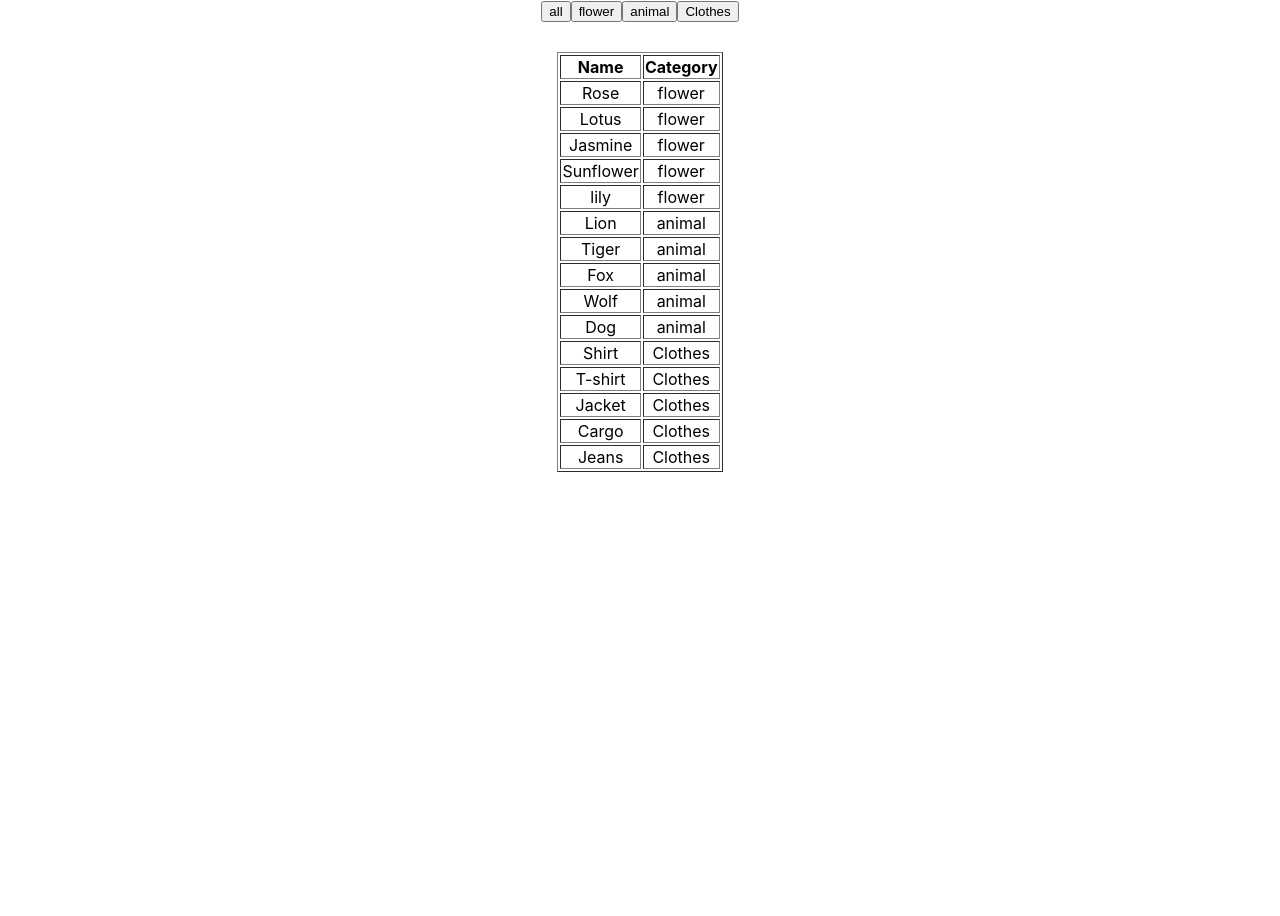
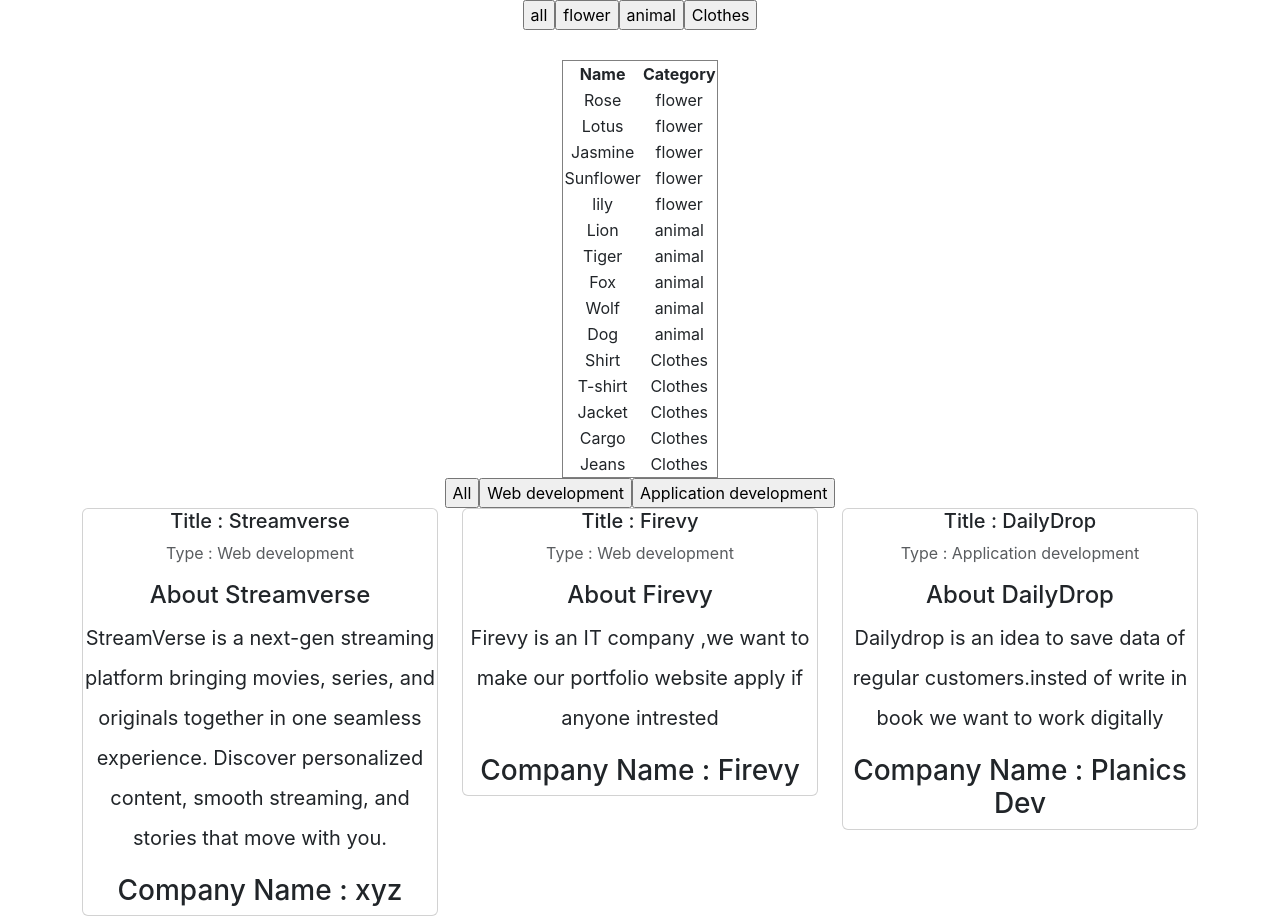
Before and after one commit to Kunalpipaliya/react_task, a React (Create React App) app: page / in a window 1280 px wide. Before the commit the page ends 800 px from the top, so only its background shows below. Built offline with nearby package versions, Linux system fonts and the light colour scheme.

Commit message:
filtering task done

```diff
--- a/package.json
+++ b/package.json
@@ -7,7 +7,9 @@
     "@testing-library/jest-dom": "^6.9.1",
     "@testing-library/react": "^16.3.2",
     "@testing-library/user-event": "^13.5.0",
+    "bootstrap": "^5.3.8",
     "react": "^19.2.4",
+    "react-bootstrap": "^2.10.10",
     "react-dom": "^19.2.4",
     "react-scripts": "5.0.1",
     "web-vitals": "^2.1.4"
--- a/public/index.html
+++ b/public/index.html
@@ -10,6 +10,12 @@
       content="Web site created using create-react-app"
     />
     <link rel="apple-touch-icon" href="%PUBLIC_URL%/logo192.png" />
+    <link
+  rel="stylesheet"
+  href="https://cdn.jsdelivr.net/npm/bootstrap@5.3.5/dist/css/bootstrap.min.css"
+  integrity="sha384-SgOJa3DmI69IUzQ2PVdRZhwQ+dy64/BUtbMJw1MZ8t5HZApcHrRKUc4W0kG879m7"
+  crossorigin="anonymous"
+/>
     <!--
       manifest.json provides metadata used when your web app is installed on a
       user's mobile device or desktop. See https://developers.google.com/web/fundamentals/web-app-manifest/
--- a/src/App.jsx
+++ b/src/App.jsx
@@ -1,11 +1,13 @@
 import logo from './logo.svg';
 import './App.css';
-import FilterCategory from './task/FilterCategory';
+import FilterCategory from './task/Filtering/FilterCategory';
+import Filteringjobs from './task/Filtering/Filteringjobs';
 
 function App() {
   return (
-    <div className="App">
+    <div className="App container">
       <FilterCategory/>
+      <Filteringjobs/>
     </div>
   );
 }
--- /dev/null
+++ b/src/task/Filtering/Filteringjobs.jsx
@@ -0,0 +1,70 @@
+import React, { useState } from 'react'
+import { Card, Col, Row } from 'react-bootstrap'
+
+const Filteringjobs = () => {
+    const [selectedJobtype, setJobtype] = useState('All')
+    let jobdata = [
+        {
+            title: "Streamverse",
+            desc: "StreamVerse is a next-gen streaming platform bringing movies, series, and originals together in one seamless experience. Discover personalized content, smooth streaming, and stories that move with you.",
+            type: "Web development",
+            company: "xyz"
+        },
+        {
+            title: "Firevy",
+            desc: "Firevy is an IT company ,we want to make our portfolio website apply if anyone intrested",
+            type: "Web development",
+            company: "Firevy"
+        },
+        {
+            title: "DailyDrop",
+            desc: "Dailydrop is an idea to save data of regular customers.insted of write in book we want to work digitally ",
+            type: "Application development",
+            company: "Planics Dev"
+        }
+
+    ]
+    function changeJobType(e) {
+        setJobtype(e.target.value)
+    }
+    let filteredJobs = jobdata.filter((job) => {
+        if (selectedJobtype === 'All') {
+            return true
+        }
+        else {
+            return job.type === selectedJobtype
+        }
+    })
+    return (
+        <div>
+            <input onClick={changeJobType} type="button" value="All" />
+            <input onClick={changeJobType} type="button" value="Web development" />
+            <input onClick={changeJobType} type="button" value="Application development" />
+            <Row>
+
+                {
+                    filteredJobs.map((job) => {
+                        return (
+                            <Col md='4'>
+                                <Card>
+                                    <Card.Title>
+                                       Title : {job.title}
+                                    </Card.Title>
+                                    <Card.Text>
+                                        <p className="text-muted">Type : {job.type}</p>
+                                        <h4>About {job.title}</h4>
+                                        <p className="fs-5 lh-lg">{job.desc}</p>
+                                        <h3>Company Name : {job.company}</h3>
+                                    </Card.Text>
+                                </Card>
+                            </Col>
+                        )
+                    })
+                }
+            </Row>
+        </div>
+    )
+}
+
+
+export default Filteringjobs
```
Also changed, not shown: src/task/Filtering/FilterCategory.jsx (renamed from src/task/FilterCategory.jsx), 1 other file (tests, documents, lock files or other folders).
